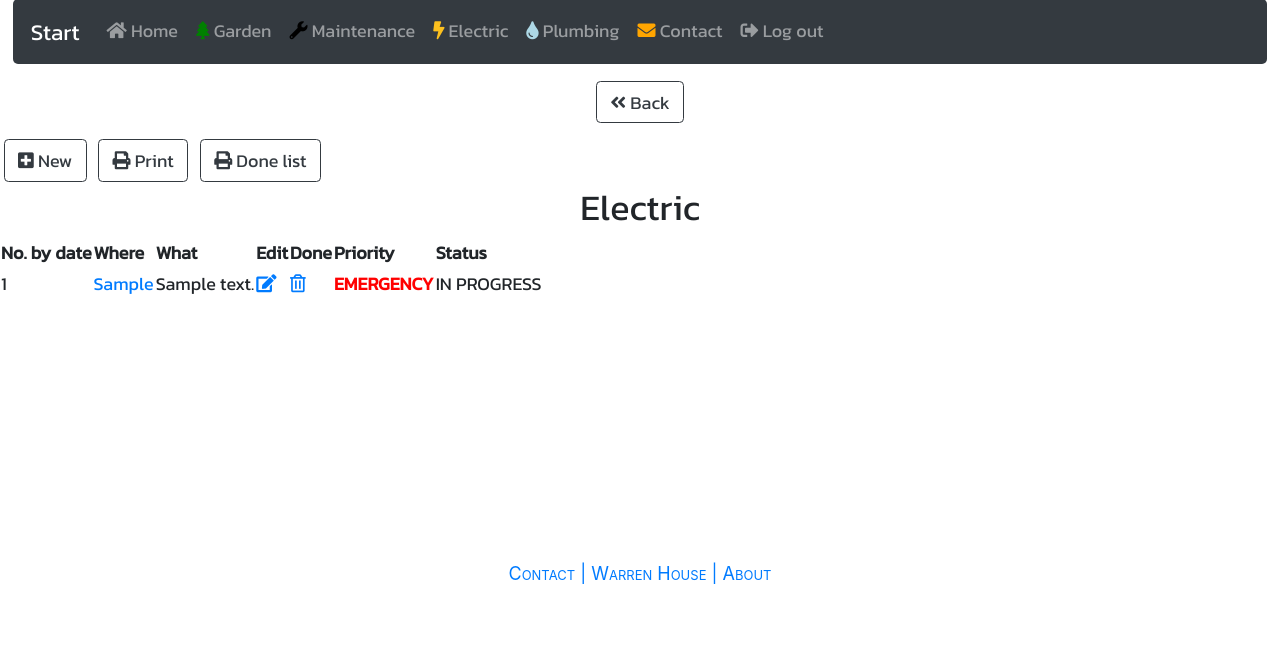
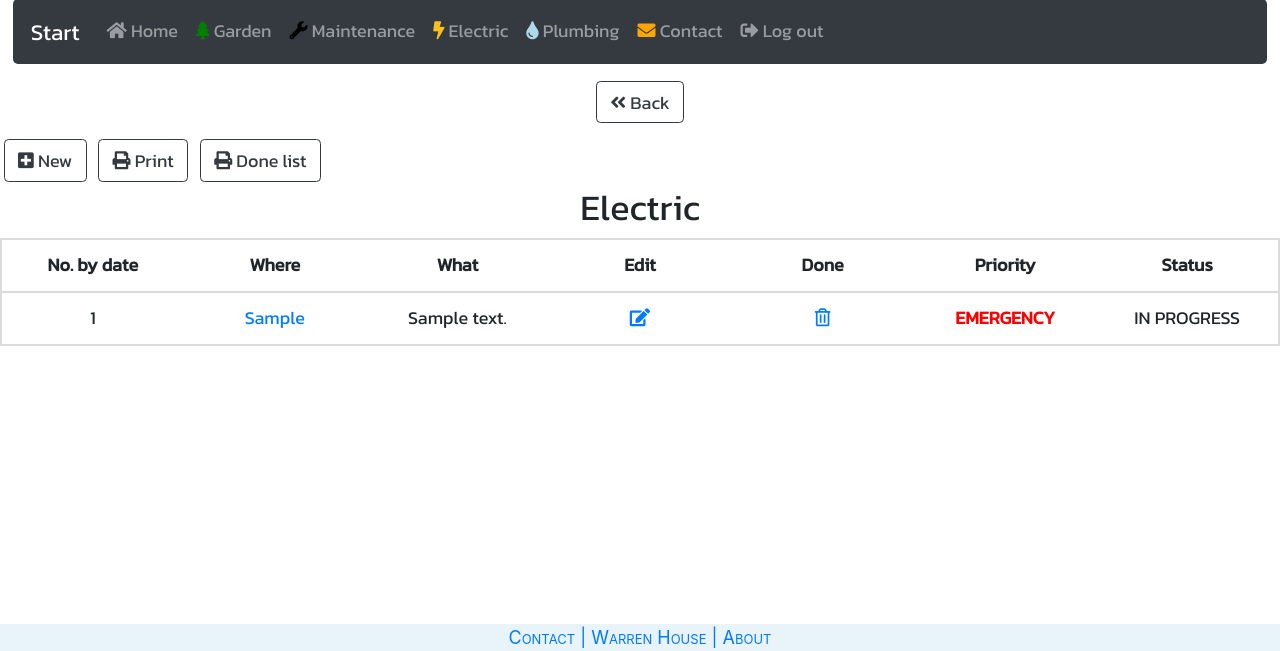
Before and after one commit to BartoszLewosz/Maintenance_ticketing_system, a Django app: page /electric/ in a window 1280 px wide. Shown: the part 240-891 px from the top of the page. Before the commit the page ends 824 px from the top, so only its background shows below. Run offline with Django 3.2, Linux system fonts and the light colour scheme; a user stored in the database is signed in; tables that the repository leaves empty hold one stand-in row (values such as "Sample post"); some libraries are stand-ins or nearby versions.

Commit message:
Create full width table in css

```diff
--- a/homepage/static/homepage/css/main_test.css
+++ b/homepage/static/homepage/css/main_test.css
@@ -49,9 +49,24 @@ h1, h2, h3, h4, h5, h6, p {
 	padding: 10px;
 }
 
-.table {
-	display: block;
-	padding: 1vw;
+table {
+	border: 2px solid #fcc01e;
+	border-collapse: collapse;
+	margin: 0;
+	padding: 0;
+	table-layout: fixed;
+	width: 100%;
+}
+
+table tr {
+	background-color: inherit;
+	border: 2px solid rgb(219, 219, 219);
+	padding: .35em;
+}
+
+table th, table td {
+	padding: .625em;
+	text-align: center;
 }
 
 @media only screen and (max-width: 414px) {
@@ -92,6 +107,7 @@ h1, h2, h3, h4, h5, h6, p {
 #footer {
 	position: absolute;
 	margin-bottom: 80px;
+	padding-top: 5%;
 	width: 100%;
 	height: 2.5rem;
 	text-align: center;
```
